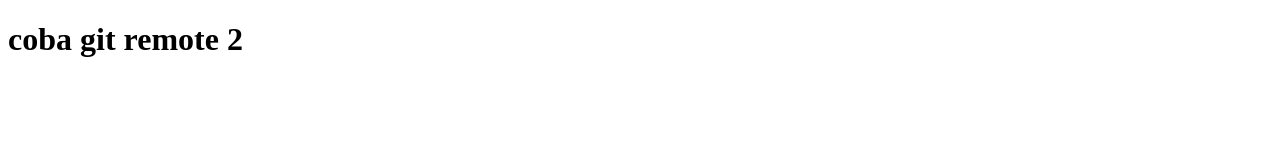
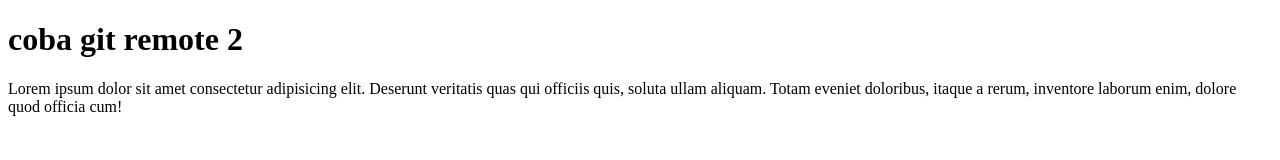
Before and after one commit to diplo6699/gitremotetest2, a plain HTML site: page index.html in a window 1280 px wide. Drawn offline with Linux system fonts and the light colour scheme.

Commit message:
menambahkan paragraf

```diff
--- a/index.html
+++ b/index.html
@@ -8,5 +8,6 @@
 </head>
 <body>
     <h1>coba git remote 2</h1>
+    <p>Lorem ipsum dolor sit amet consectetur adipisicing elit. Deserunt veritatis quas qui officiis quis, soluta ullam aliquam. Totam eveniet doloribus, itaque a rerum, inventore laborum enim, dolore quod officia cum!</p>
 </body>
 </html>
```
